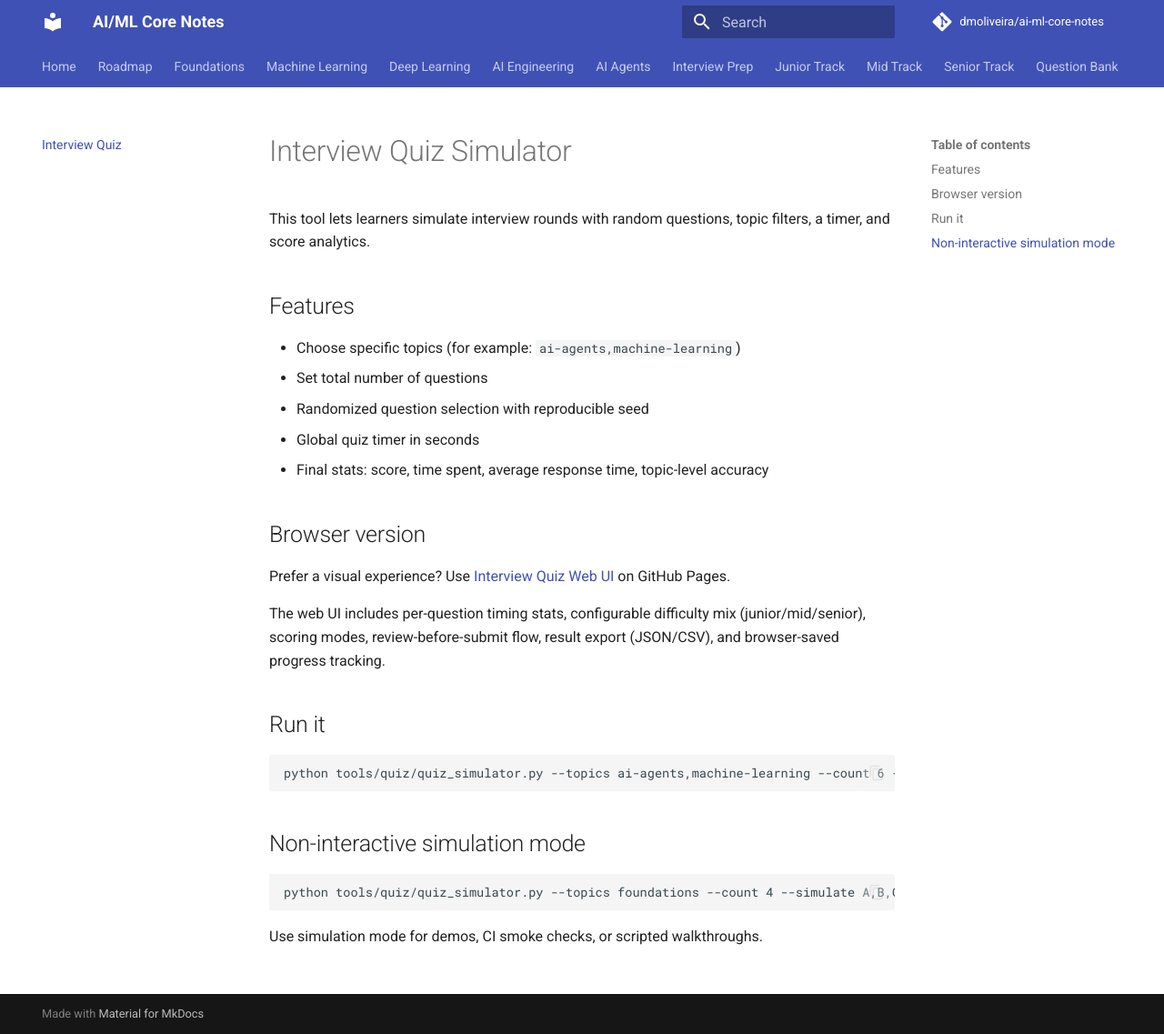
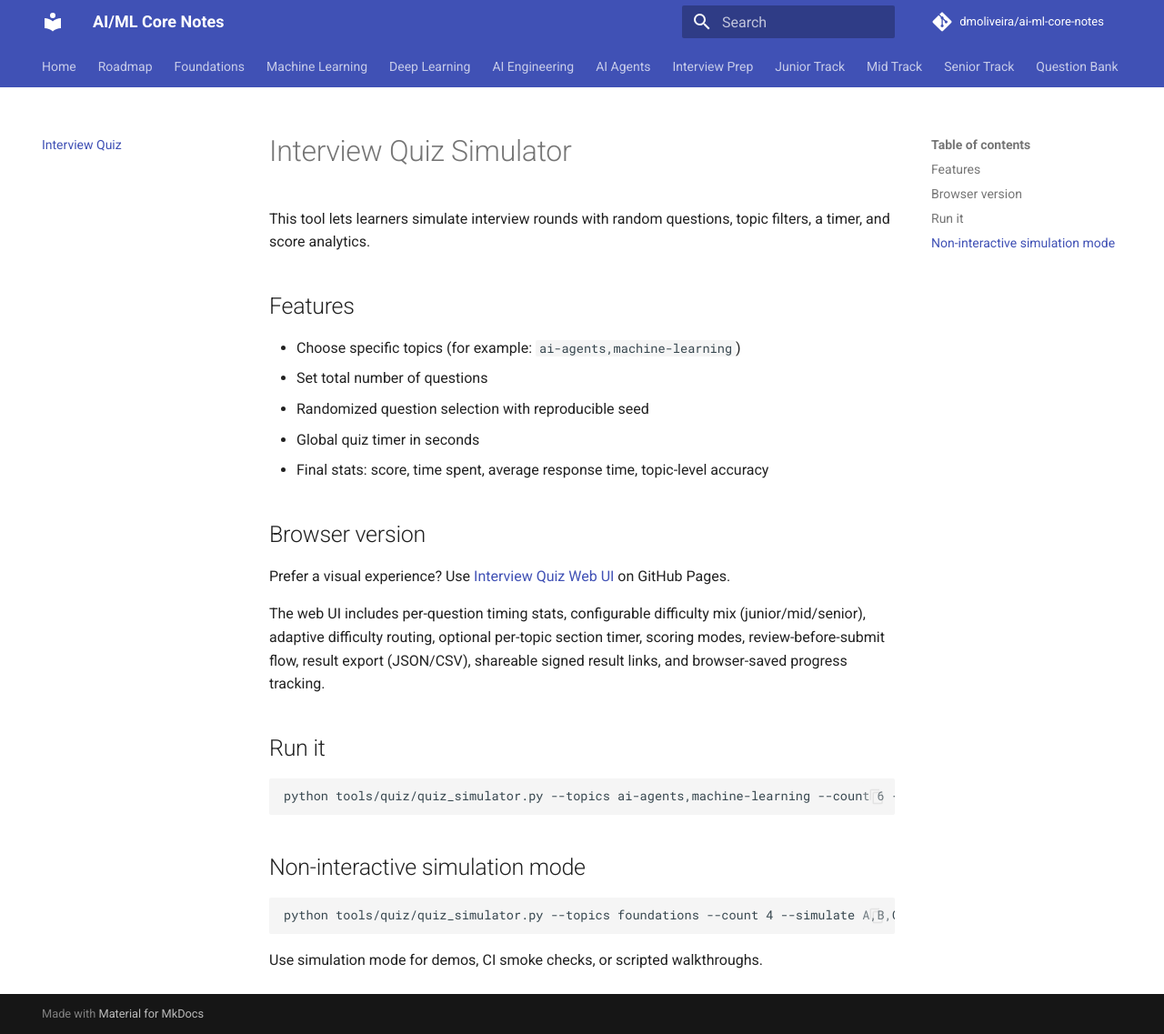
Before and after one commit to dmoliveira/ai-ml-core-notes, an MkDocs documentation site: the page built from docs/practice/interview-quiz.md, in a window 1280 px wide and 1137 px high. Shown: the whole window at 91% size. Built offline with MkDocs 1.6.1 and Material for MkDocs 9.7.7, drawn with Linux system fonts in a browser that asks for light colours; comment, search, counter and statistics services are not loaded.

Commit message:
Document adaptive timing and share-link capabilities

```diff
--- a/docs/practice/interview-quiz.md
+++ b/docs/practice/interview-quiz.md
@@ -14,7 +14,7 @@ This tool lets learners simulate interview rounds with random questions, topic f
 
 Prefer a visual experience? Use [Interview Quiz Web UI](quiz-web.md) on GitHub Pages.
 
-The web UI includes per-question timing stats, configurable difficulty mix (junior/mid/senior), scoring modes, review-before-submit flow, result export (JSON/CSV), and browser-saved progress tracking.
+The web UI includes per-question timing stats, configurable difficulty mix (junior/mid/senior), adaptive difficulty routing, optional per-topic section timer, scoring modes, review-before-submit flow, result export (JSON/CSV), shareable signed result links, and browser-saved progress tracking.
 
 ## Run it
 
```
